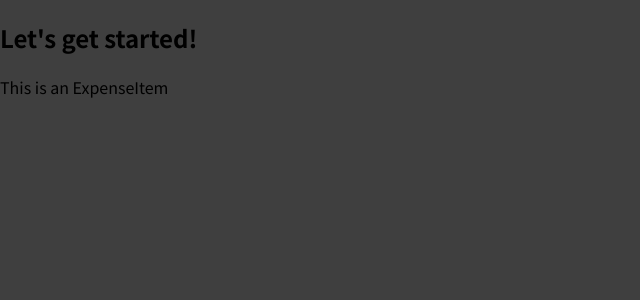
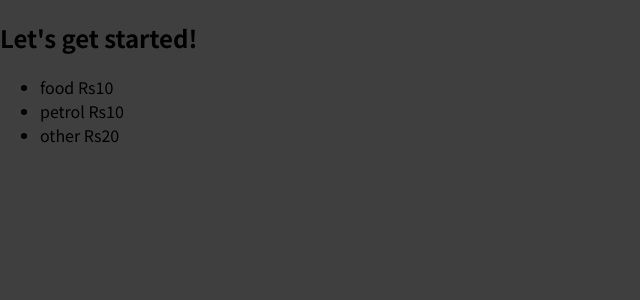
Before and after one commit to roshinys/ExpenseTrackerReact, a React (Create React App) app: page / in a window 1280 px wide. Shown: the top 300 px of the page, without its empty margins (0-640 px from the left). Built offline with nearby package versions, Linux system fonts and the light colour scheme.

Commit message:
added dummy expense items

```diff
--- a/src/Components/ExpenseItem.js
+++ b/src/Components/ExpenseItem.js
@@ -1,7 +1,24 @@
 import React from "react";
 
 function ExpenseItem() {
-  return <div>This is an ExpenseItem</div>;
+  const expenseItems = [
+    { name: "food", price: 10 },
+    { name: "petrol", price: 10 },
+    { name: "other", price: 20 },
+  ];
+  return (
+    <div>
+      <ul>
+        {expenseItems.map((expense) => {
+          return (
+            <li>
+              {expense.name} Rs{expense.price}
+            </li>
+          );
+        })}
+      </ul>
+    </div>
+  );
 }
 
 export default ExpenseItem;
```
Also changed, not shown: 1 other file (tests, documents, lock files or other folders).
